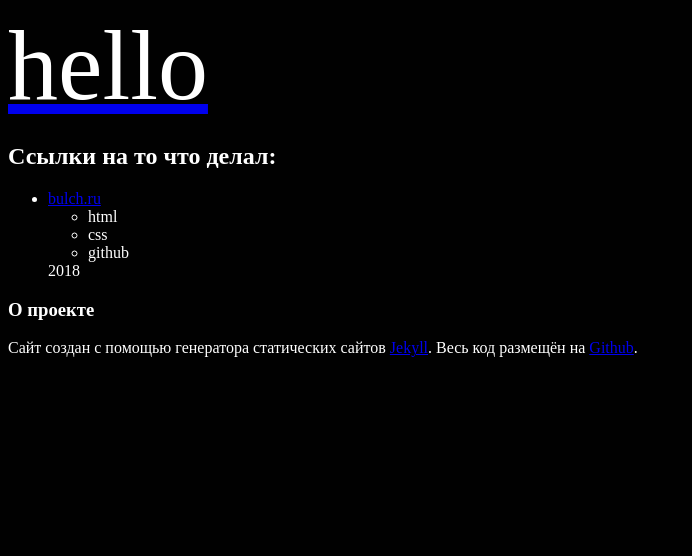
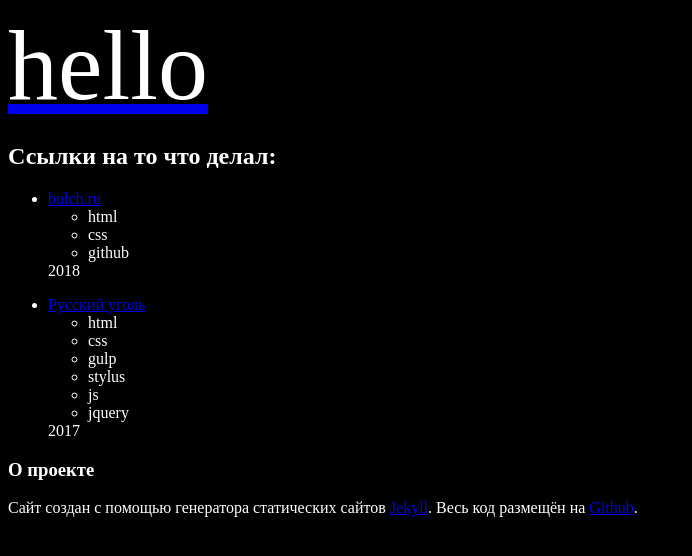
Before and after one commit to bulch/bulch.github.io, a Jekyll site: the page built from index.html, in a window 1280 px wide. Shown: the top 556 px of the page, without its empty margins (0-692 px from the left). Built offline with Jekyll 4.4.1, drawn with Linux system fonts in a browser that asks for light colours.

Commit message:
add +portfolio

```diff
--- a/_data/work.yml
+++ b/_data/work.yml
@@ -2,3 +2,7 @@
   website: 'https://bulch.ru/'
   tech: '<li>html</li><li>css</li><li>github</li>'
   date: '2018'
+- name: 'Русский уголь'
+  website: 'http://sarugol.ru'
+  tech: '<li>html</li><li>css</li><li>gulp</li><li>stylus</li><li>js</li><li>jquery</li>'
+  date: '2017'
```
